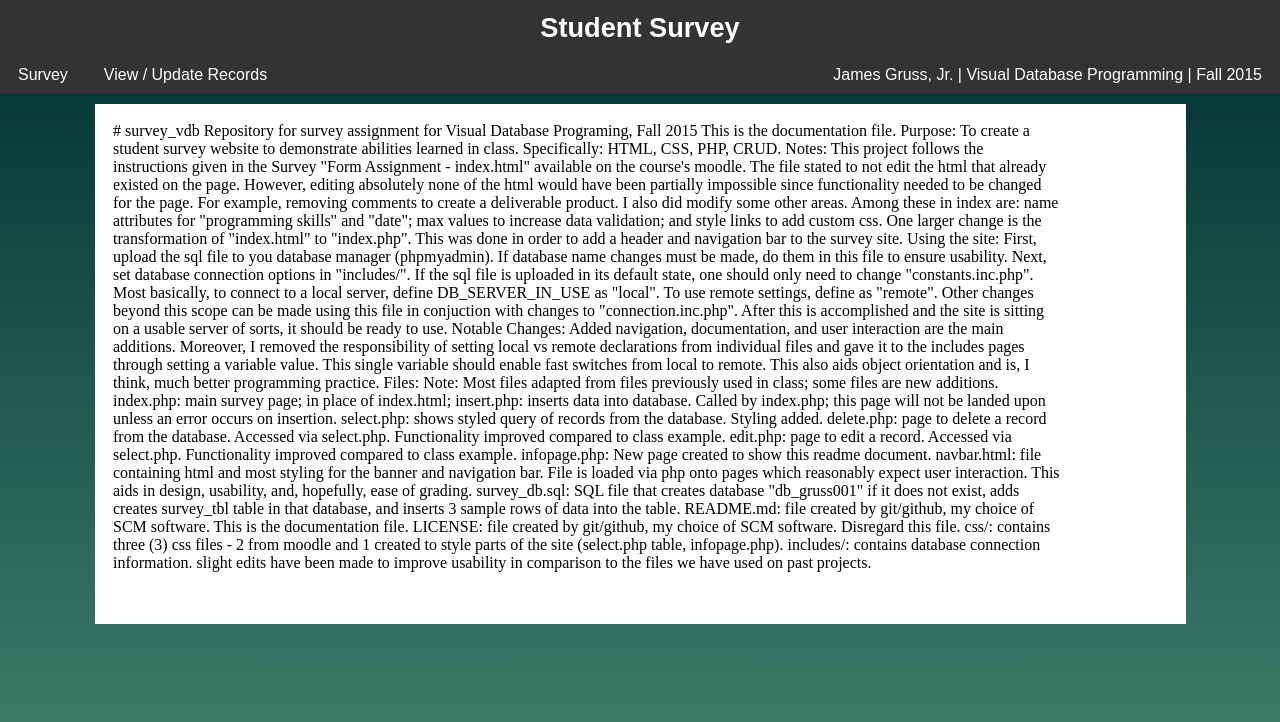
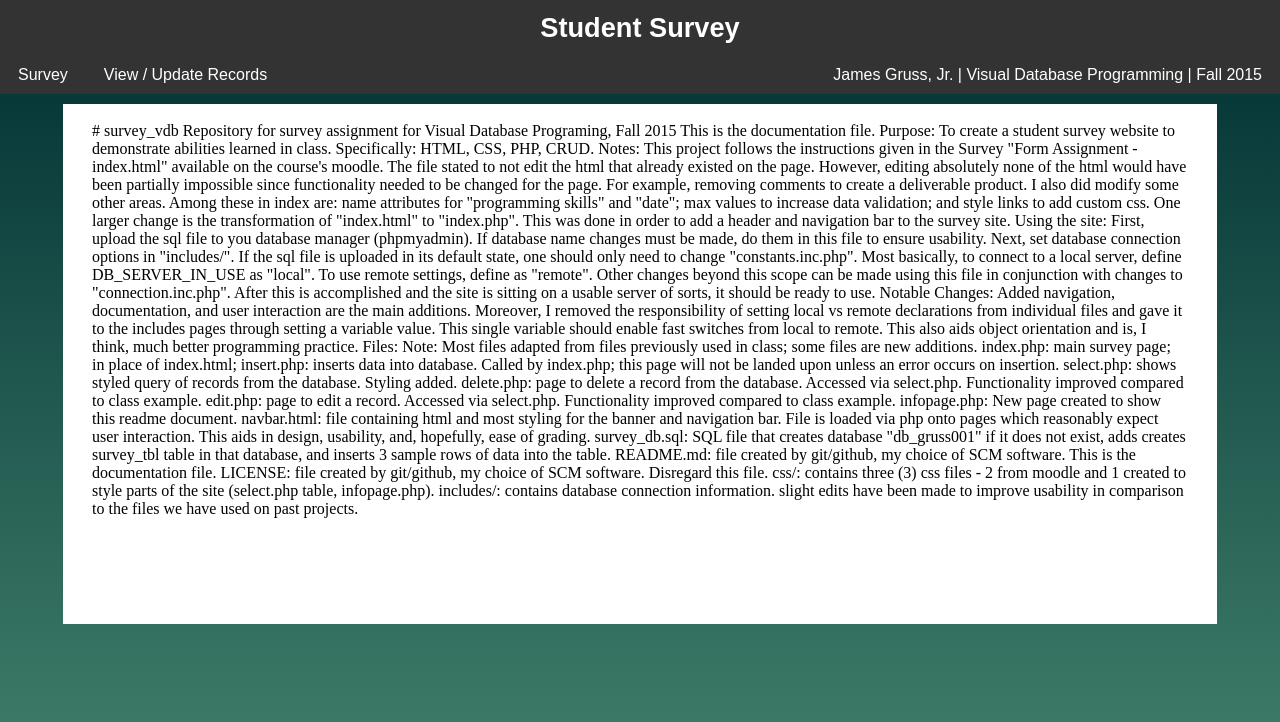
Before and after one commit to jgrussjr/survey_vdb, a PHP site: page /infopage.php in a window 1280 px wide. Shown: the top 722 px of the page. Run offline with PHP 8.4, Linux system fonts and the light colour scheme; some libraries are stand-ins or nearby versions.

Commit message:
updated README.md as documentation

```diff
--- a/css/customstyle.css
+++ b/css/customstyle.css
@@ -18,16 +18,17 @@ th, td {
 }
 
 div.myframe {
-  width:85%;
+  width:90%;
   padding: 10px 10px;
 }
 
 iframe.myframe {
 	text-align:center;
-	width: 90%;
+	width: 98%;
 	height: 100%;
 }
 
 div.outerframe {
 	padding: 10px 10px;
+	text-align:center;
 }
```
Also changed, not shown: README.md.
